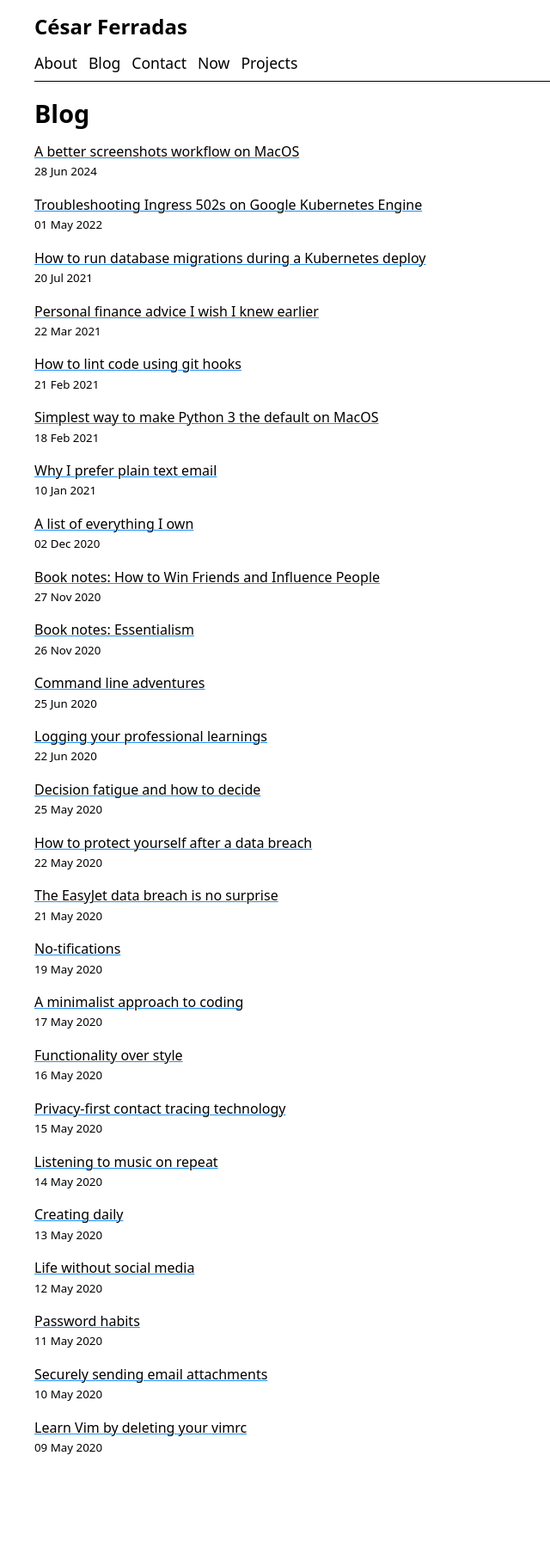
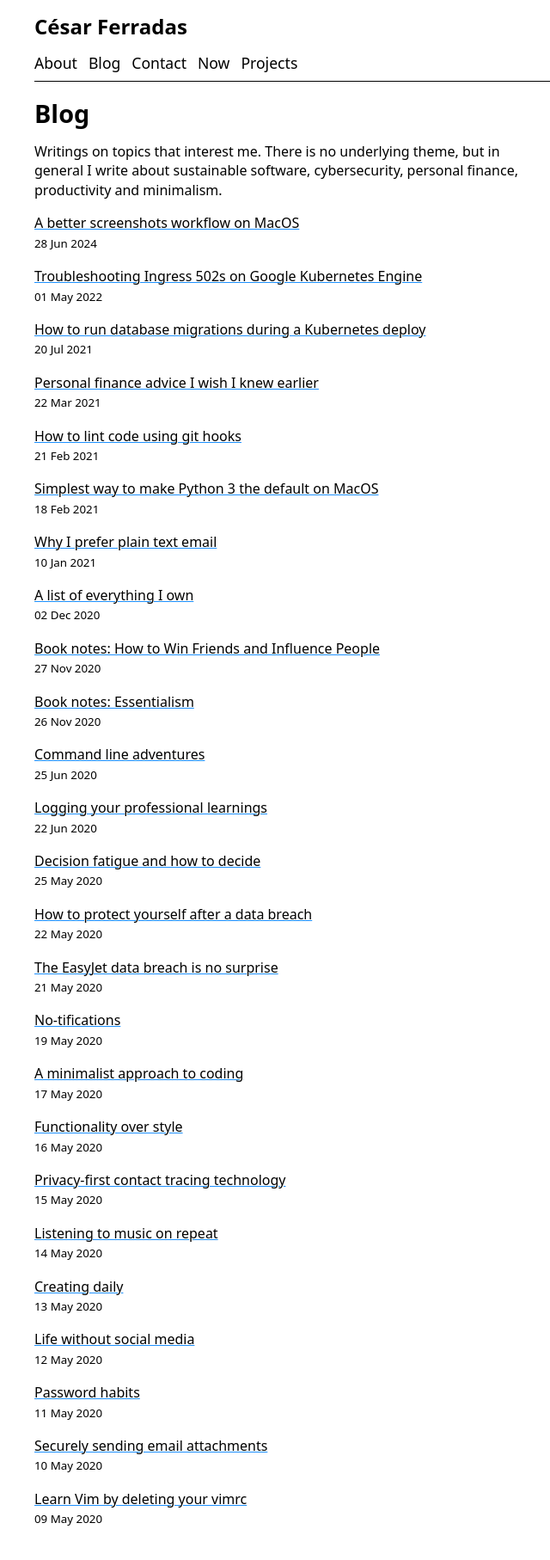
Before and after one commit to cesarferradas/ferrad.as, a Jekyll site: the page built from blog.md, in a window 1280 px wide. Shown: the whole page at 86% size, without its empty margins (300-940 px from the left). Built offline with Jekyll 4.4.1, drawn with Linux system fonts in a browser that asks for light colours; before the commit the page ends 1730 px from its top, so only the background shows below that.

Commit message:
Add description to blog

```diff
--- a/blog.md
+++ b/blog.md
@@ -2,6 +2,10 @@
 title: Blog
 layout: page
 ---
+
+Writings on topics that interest me. There is no underlying theme, but in
+general I write about sustainable software, cybersecurity, personal finance,
+productivity and minimalism.
 
 {% for post in site.posts %}
 <article>
```
